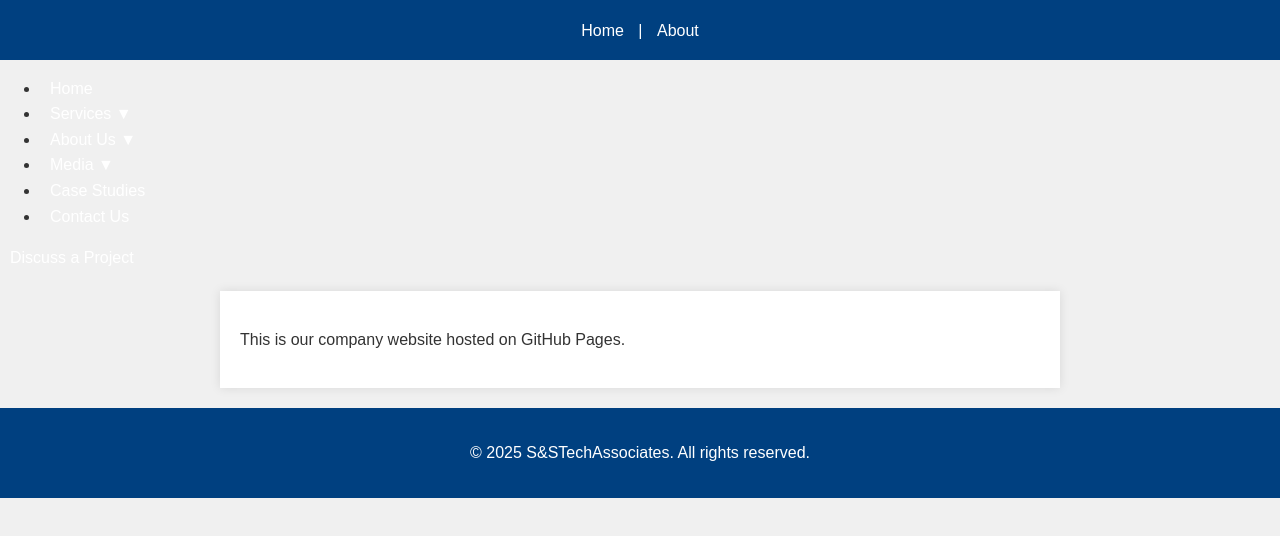
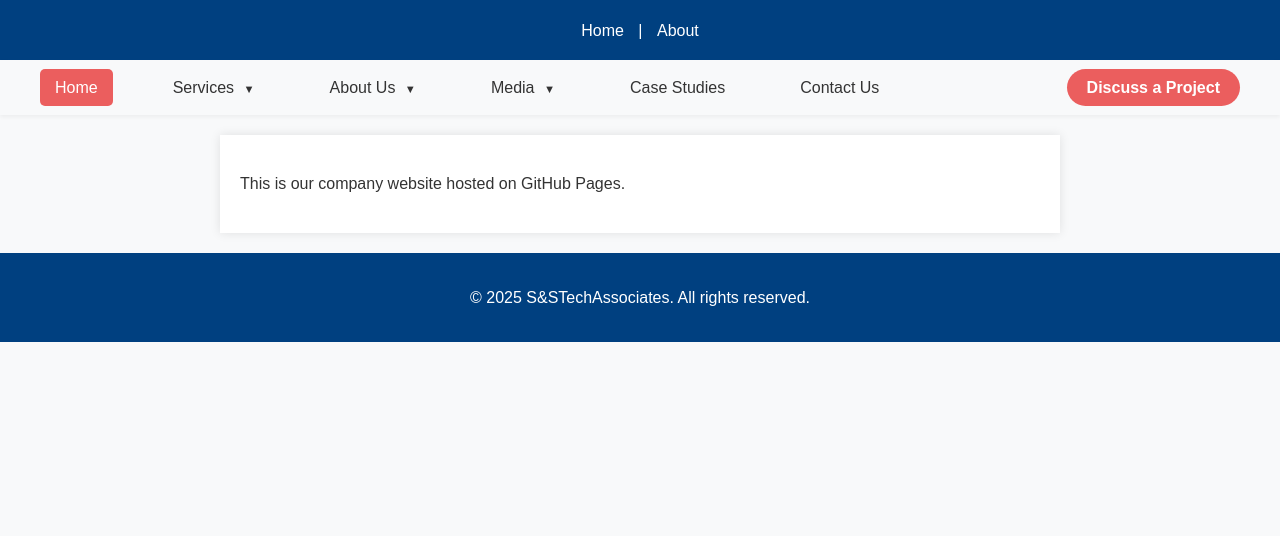
Before and after one commit to NthTrial/SSTechAssociate, a plain HTML site: page index.html in a window 1280 px wide. Shown: the part 92-628 px from the top of the page. Drawn offline with Linux system fonts and the light colour scheme.

Commit message:
Update style.css

```diff
--- a/style.css
+++ b/style.css
@@ -27,3 +27,59 @@ main {
     margin: 20px auto;
     box-shadow: 0 0 10px rgba(0,0,0,0.1);
 }
+body {
+  margin: 0;
+  font-family: Arial, sans-serif;
+  background: #f8f9fa;
+}
+
+.navbar {
+  display: flex;
+  justify-content: space-between;
+  align-items: center;
+  background-color: #f8f9fa;
+  padding: 15px 30px;
+  box-shadow: 0 2px 4px rgba(0,0,0,0.05);
+}
+
+.nav-left {
+  list-style: none;
+  display: flex;
+  gap: 25px;
+  margin: 0;
+  padding: 0;
+}
+
+.nav-left li a {
+  text-decoration: none;
+  color: #333;
+  font-weight: 500;
+  padding: 10px 15px;
+  border-radius: 5px;
+  transition: background 0.2s;
+}
+
+.nav-left li.active a,
+.nav-left li a:hover {
+  background-color: #eb5e5e;
+  color: white;
+}
+
+.dropdown {
+  font-size: 0.7em;
+  margin-left: 5px;
+}
+
+.nav-right .cta-button {
+  background-color: #eb5e5e;
+  color: white;
+  padding: 10px 20px;
+  border-radius: 25px;
+  text-decoration: none;
+  font-weight: bold;
+  transition: background 0.2s;
+}
+
+.nav-right .cta-button:hover {
+  background-color: #d94a4a;
+}
```
